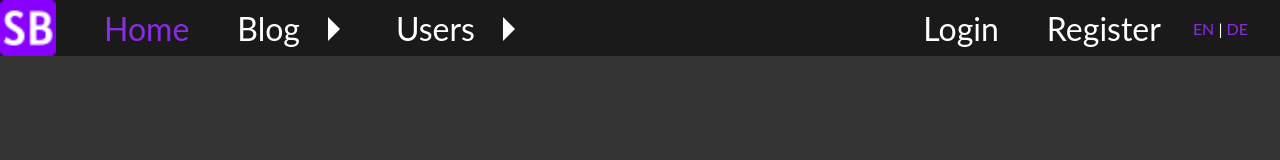
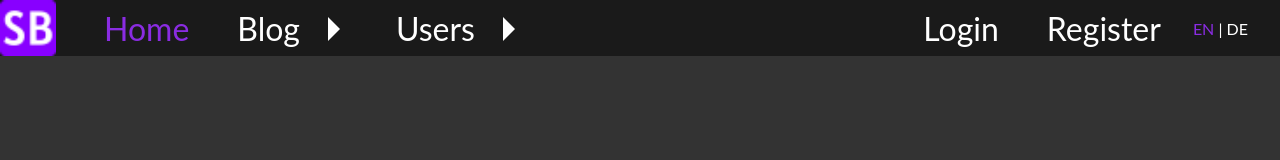
Before and after one commit to schattenbrot/mini-blog-frontend, a Next.js app: page / in a window 1280 px wide. Shown: the top 160 px of the page. Built offline with nearby package versions, Linux system fonts and the light colour scheme; no server answers.

Commit message:
add which language is currently selected visually

```diff
--- a/components/base/NavLink.tsx
+++ b/components/base/NavLink.tsx
@@ -18,9 +18,13 @@ const NavLink: React.FC<NavLinkProps> = ({
   locale,
   ...props
 }) => {
-  const { pathname } = useRouter();
+  const { pathname, locale: currLang } = useRouter();
 
-  const isActive = exact ? pathname === href : pathname.startsWith(href);
+  const isActive = !locale
+    ? exact
+      ? pathname === href
+      : pathname.startsWith(href)
+    : locale === currLang;
 
   let cssClasses = styles["link"];
   if (className) {
```
